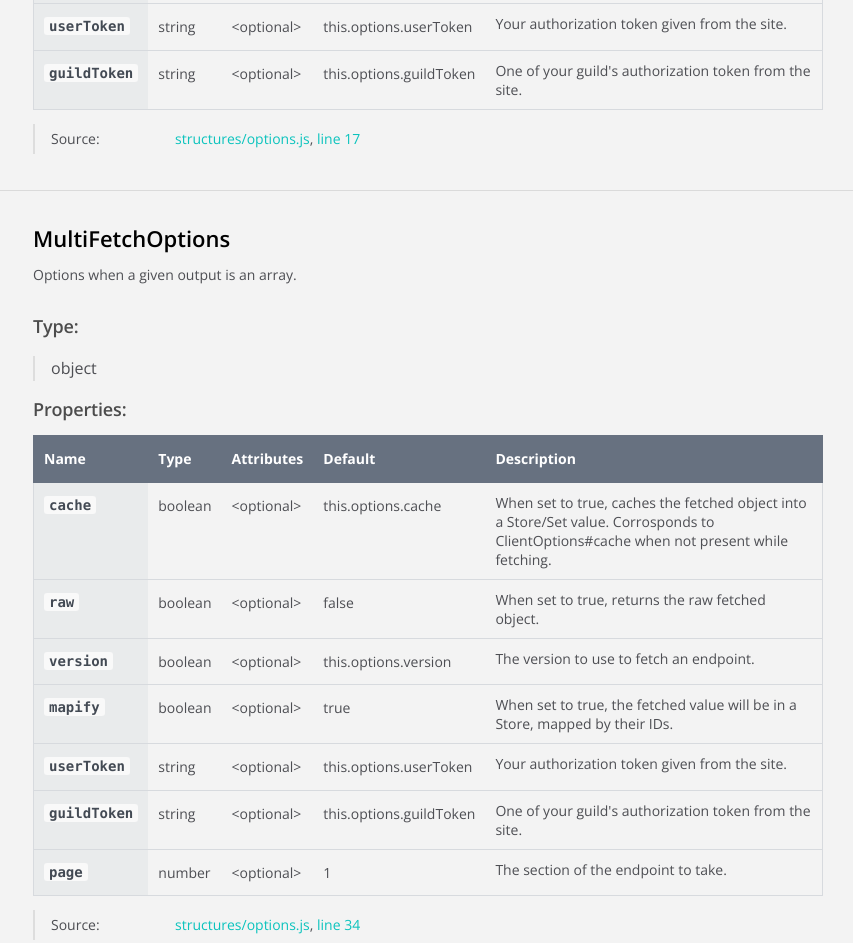
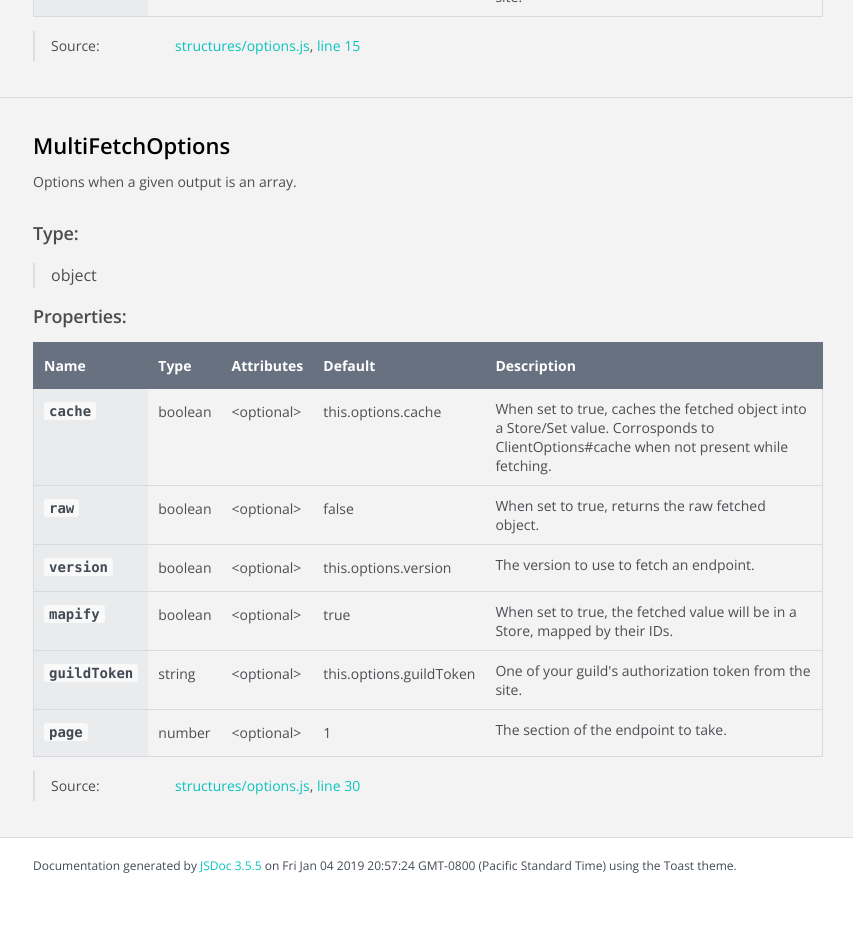
Before and after one commit to BLU-Shack/servers.space, a website: page docs/global.html in a window 1280 px wide. Shown: the part 1318-2261 px from the top of the page, without its empty margins (427-1280 px from the left). After the commit the page ends 2211 px from the top, so only its background shows below. Drawn offline with nearby package versions, Linux system fonts and the light colour scheme.

Commit message:
Also update Docs

```diff
--- a/docs/global.html
+++ b/docs/global.html
@@ -236,41 +236,6 @@
 
 
             <td class="description last">The guild's ID.</td>
-        </tr>
-
-
-
-        <tr>
-
-                <td class="name"><code>userToken</code></td>
-
-
-            <td class="type">
-
-
-<span class="param-type">string</span>
-
-
-
-            </td>
-
-
-                <td class="attributes">
-
-                    &lt;optional><br>
-
-
-
-                </td>
-
-
-
-                <td class="default">
-
-                </td>
-
-
-            <td class="description last">Your site token. Required for most endpoints.</td>
         </tr>
 
 
@@ -575,43 +540,6 @@ Corrosponds to ClientOptions#cache when not present while fetching.</td>
 
         <tr>
 
-                <td class="name"><code>userToken</code></td>
-
-
-            <td class="type">
-
-
-<span class="param-type">string</span>
-
-
-
-            </td>
-
-
-                <td class="attributes">
-
-                    &lt;optional><br>
-
-
-
-                </td>
-
-
-
-                <td class="default">
-
-                    this.options.userToken
-
-                </td>
-
-
-            <td class="description last">Your authorization token given from the site.</td>
-        </tr>
-
-
-
-        <tr>
-
                 <td class="name"><code>guildToken</code></td>
 
 
@@ -681,7 +609,7 @@ Corrosponds to ClientOptions#cache when not present while fetching.</td>
 
     <dt class="tag-source">Source:</dt>
     <dd class="tag-source"><ul class="dummy"><li>
-        <a href="structures_options.js.html">structures/options.js</a>, <a href="structures_options.js.html#line17">line 17</a>
+        <a href="structures_options.js.html">structures/options.js</a>, <a href="structures_options.js.html#line15">line 15</a>
     </li></ul></dd>
 
 
@@ -910,43 +838,6 @@ Corrosponds to ClientOptions#cache when not present while fetching.</td>
 
         <tr>
 
-                <td class="name"><code>userToken</code></td>
-
-
-            <td class="type">
-
-
-<span class="param-type">string</span>
-
-
-
-            </td>
-
-
-                <td class="attributes">
-
-                    &lt;optional><br>
-
-
-
-                </td>
-
-
-
-                <td class="default">
-
-                    this.options.userToken
-
-                </td>
-
-
-            <td class="description last">Your authorization token given from the site.</td>
-        </tr>
-
-
-
-        <tr>
-
                 <td class="name"><code>guildToken</code></td>
 
 
@@ -1053,7 +944,7 @@ Corrosponds to ClientOptions#cache when not present while fetching.</td>
 
     <dt class="tag-source">Source:</dt>
     <dd class="tag-source"><ul class="dummy"><li>
-        <a href="structures_options.js.html">structures/options.js</a>, <a href="structures_options.js.html#line34">line 34</a>
+        <a href="structures_options.js.html">structures/options.js</a>, <a href="structures_options.js.html#line30">line 30</a>
     </li></ul></dd>
 
 
@@ -1088,7 +979,7 @@ Corrosponds to ClientOptions#cache when not present while fetching.</td>
 <br class="clear">
 
 <footer>
-    Documentation generated by <a href="https://github.com/jsdoc3/jsdoc">JSDoc 3.5.5</a> on Fri Jan 04 2019 20:55:51 GMT-0800 (Pacific Standard Time) using the Toast theme.
+    Documentation generated by <a href="https://github.com/jsdoc3/jsdoc">JSDoc 3.5.5</a> on Fri Jan 04 2019 20:57:24 GMT-0800 (Pacific Standard Time) using the Toast theme.
 </footer>
 
 <script>prettyPrint();</script>
```
Also changed, not shown: docs/Base.html (+1 -1 lines), docs/Client.html (+1 -1 lines), docs/Client.js.html (+1 -1 lines), docs/FetchError.html (+1 -1 lines), docs/Guild.html (+1 -1 lines), docs/Ratelimit.html (+1 -1 lines), docs/Stats.html (+1 -1 lines), docs/Upvote.html (+1 -1 lines), docs/User.html (+1 -1 lines), docs/external-Headers.html (+1 -1 lines), docs/index.html (+1 -1 lines), docs/structures_Base.js.html (+1 -1 lines), docs/structures_Guild.js.html (+1 -1 lines), docs/structures_Stats.js.html (+1 -1 lines), 5 more files.
